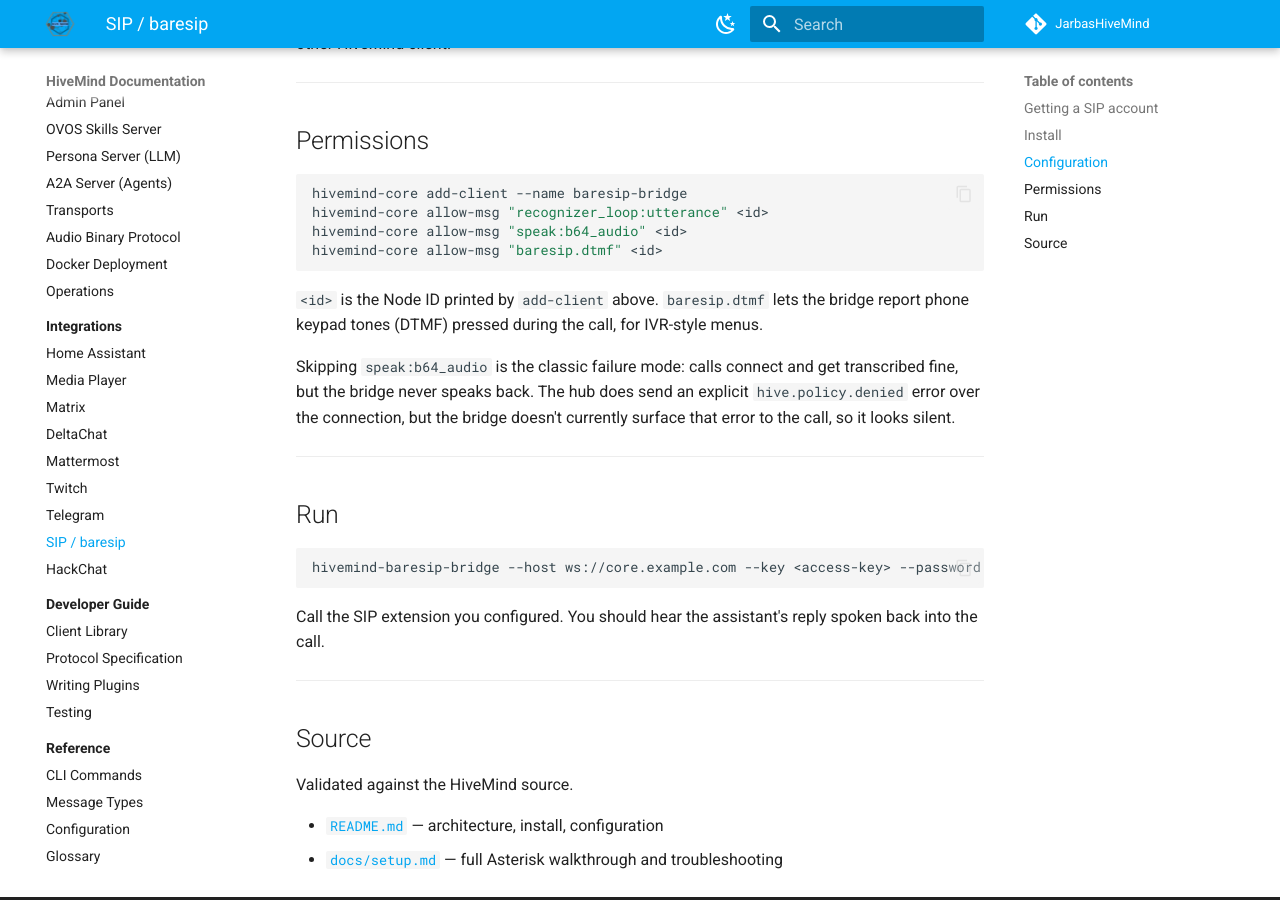
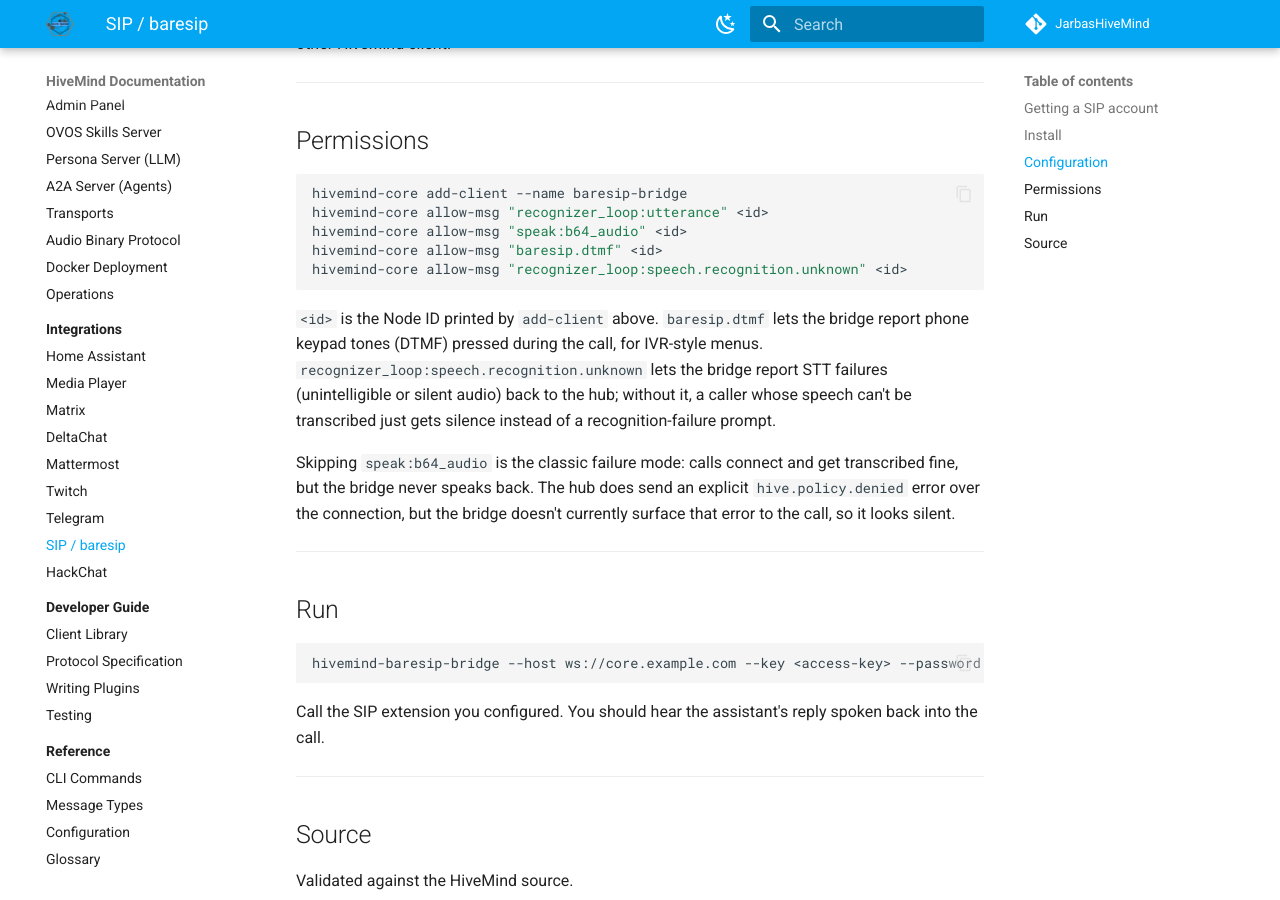
Before and after one commit to JarbasHiveMind/HiveMind-community-docs, an MkDocs documentation site: the page built from docs/integrations/sip.md, in a window 1280 px wide and 900 px high, scrolled down 1714 px. Built offline with MkDocs 1.6.1 and Material for MkDocs 9.7.7, drawn with Linux system fonts in a browser that asks for light colours.

Commit message:
docs: fix sip.md missing speech-recognition-unknown grant, STT failures silently dropped

````diff
--- a/docs/integrations/sip.md
+++ b/docs/integrations/sip.md
@@ -81,10 +81,14 @@ hivemind-core add-client --name baresip-bridge
 hivemind-core allow-msg "recognizer_loop:utterance" <id>
 hivemind-core allow-msg "speak:b64_audio" <id>
 hivemind-core allow-msg "baresip.dtmf" <id>
+hivemind-core allow-msg "recognizer_loop:speech.recognition.unknown" <id>
 ```
 
 `<id>` is the Node ID printed by `add-client` above. `baresip.dtmf` lets the bridge report
 phone keypad tones (DTMF) pressed during the call, for IVR-style menus.
+`recognizer_loop:speech.recognition.unknown` lets the bridge report STT failures
+(unintelligible or silent audio) back to the hub; without it, a caller whose speech can't
+be transcribed just gets silence instead of a recognition-failure prompt.
 
 Skipping `speak:b64_audio` is the classic failure mode: calls connect and get
 transcribed fine, but the bridge never speaks back. The hub does send an explicit
````
